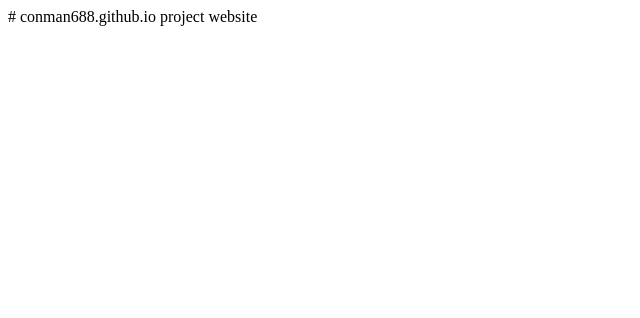
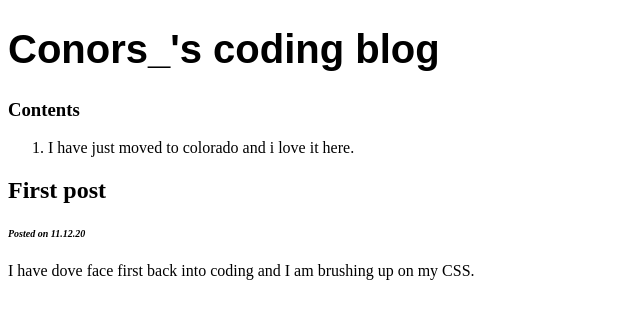
Before and after one commit to conman688/conman688.github.io, a plain HTML site: page index.html in a window 1280 px wide. Shown: the whole page, without its empty margins (0-640 px from the left). Drawn offline with Linux system fonts and the light colour scheme.

Commit message:
Update index.html

```diff
--- a/index.html
+++ b/index.html
@@ -1,2 +1,42 @@
-# conman688.github.io
-project website
+<!DOCTYPE html>
+<html>
+    <head>
+        <meta charset="utf-8">
+        <title>Project: Blog</title>
+        <style>
+            h1 {
+                font-family: sans-serif;
+                font-size: 40px;
+                font-weight: bold;
+
+            }
+            body {
+              font-size: 12px
+              font-family: helvetica;
+
+            }
+            h6 {
+              font-size: 10px;
+              font-style: italic;
+
+            }
+        </style>
+    </head>
+    <body>
+
+        <h1>Conors_'s coding blog</h1>
+
+        <h3>Contents</h3>
+        <ol>
+            <li>
+              I have just moved to colorado and i love it here.</li>
+        </ol>
+
+        <h2>First post</h2>
+        <h6>Posted on 11.12.20</h6>
+
+        <p>I have dove face first back into coding and I am brushing up on my CSS.</p>
+
+
+    </body>
+</html>
```
